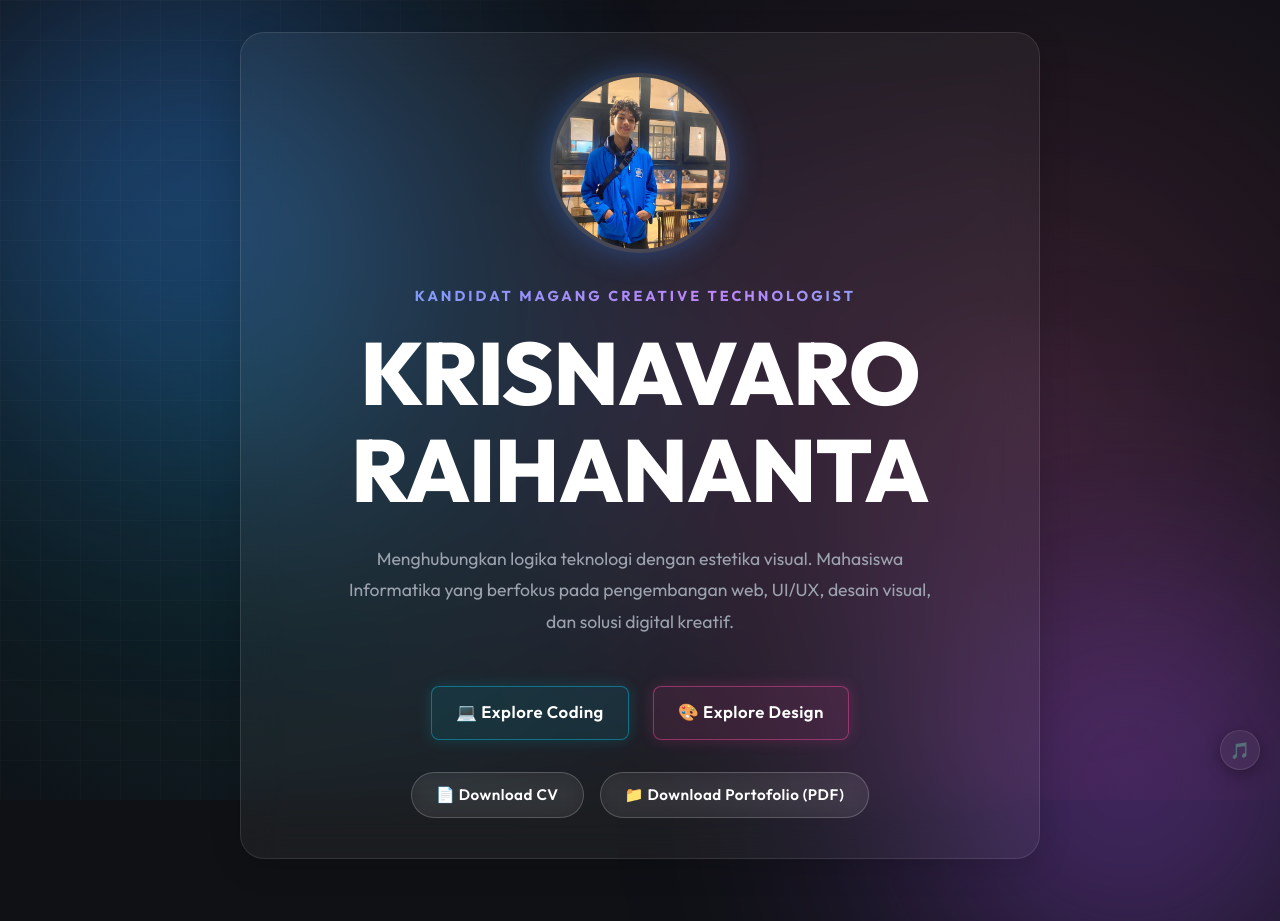
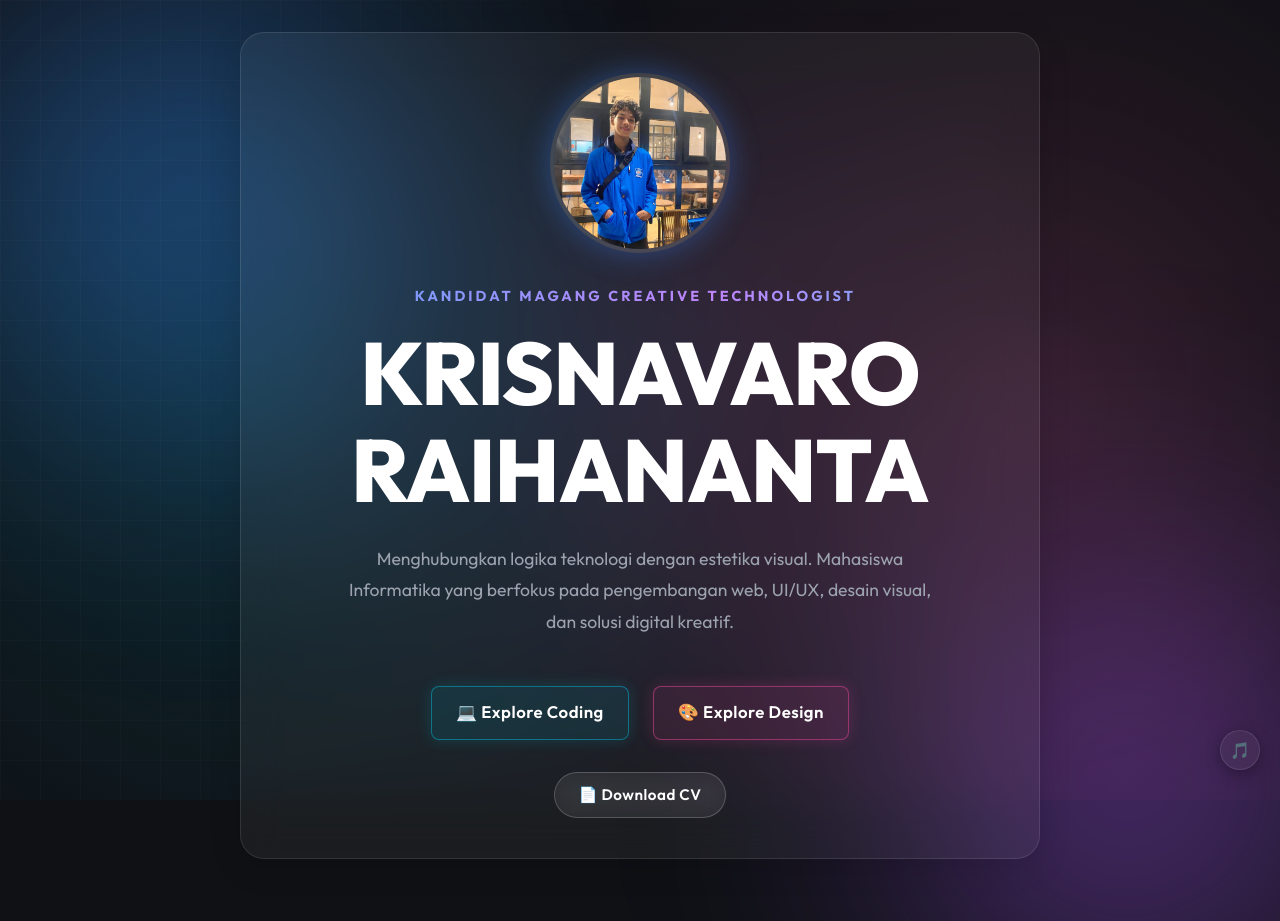
Before and after one commit to Krisnavaro/portofolio-krisna, a Next.js app: page / in a window 1280 px wide. Shown: the top 921 px of the page. Built offline with nearby package versions, Linux system fonts and the light colour scheme.

Commit message:
Remove portfolio PDF button as requested

```diff
--- a/src/app/page.js
+++ b/src/app/page.js
@@ -207,8 +207,8 @@ export default function Home() {
             </Link>
           </div>
 
-          {/* Download CV & Portofolio Buttons */}
-          <div className="delay-300" style={{ display: 'flex', justifyContent: 'center', gap: '1rem', flexWrap: 'wrap' }}>
+          {/* Download CV Button */}
+          <div className="delay-300" style={{ display: 'flex', justifyContent: 'center' }}>
             <a
               href="/cv.pdf"
               download="CV_Krisnavaro.pdf"
@@ -222,21 +222,6 @@ export default function Home() {
               }}
             >
               📄 Download CV
-            </a>
-
-            <a
-              href="/portofolio.pdf"
-              download="Portofolio_Krisnavaro.pdf"
-              className="btn btn-glass"
-              style={{
-                borderColor: "rgba(255, 255, 255, 0.2)",
-                color: "var(--foreground)",
-                padding: '0.6rem 1.5rem',
-                fontSize: '0.95rem',
-                borderRadius: '50px'
-              }}
-            >
-              📁 Download Portofolio (PDF)
             </a>
           </div>
         </div>
```
